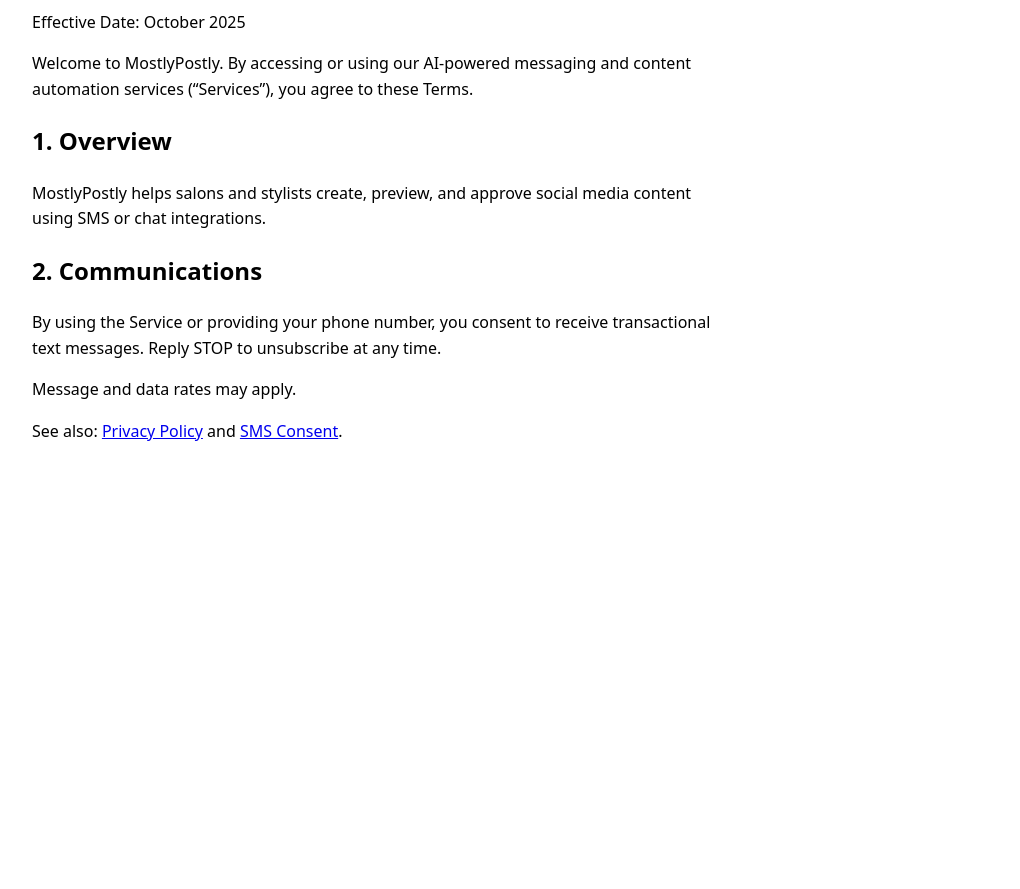
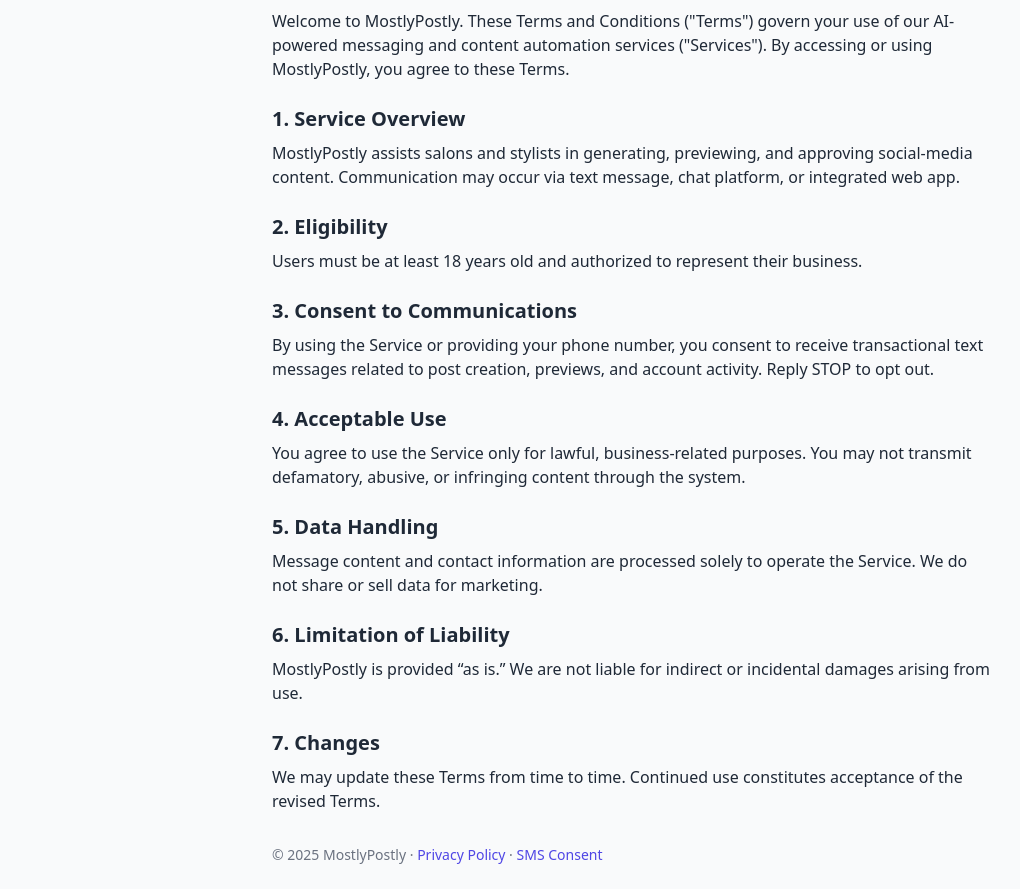
Before and after one commit to mostlypostly/mostlypostly-legal, a plain HTML site: page terms.html in a window 1280 px wide. Shown: the part 103-992 px from the top of the page, without its empty margins (8-1028 px from the left). Before the commit the page ends 800 px from the top, so only its background shows below. Drawn offline with nearby package versions, Linux system fonts and the light colour scheme.

Commit message:
Update terms.html

```diff
--- a/terms.html
+++ b/terms.html
@@ -1,23 +1,65 @@
 <!DOCTYPE html>
 <html lang="en">
 <head>
-  <meta charset="UTF-8">
-  <meta name="viewport" content="width=device-width, initial-scale=1.0">
-  <title>MostlyPostly Terms and Conditions</title>
-  <style>
-    body { font-family: system-ui, sans-serif; margin: 40px; max-width: 700px; line-height: 1.6; }
-    h1 { color: #222; }
-  </style>
+  <meta charset="UTF-8" />
+  <meta name="viewport" content="width=device-width, initial-scale=1.0" />
+  <title>Terms of Service — MostlyPostly</title>
+  <script src="https://cdn.tailwindcss.com"></script>
 </head>
-<body>
-  <h1>MostlyPostly Terms and Conditions</h1>
-  <p>Effective Date: October 2025</p>
-  <p>Welcome to MostlyPostly. By accessing or using our AI-powered messaging and content automation services (“Services”), you agree to these Terms.</p>
-  <h2>1. Overview</h2>
-  <p>MostlyPostly helps salons and stylists create, preview, and approve social media content using SMS or chat integrations.</p>
-  <h2>2. Communications</h2>
-  <p>By using the Service or providing your phone number, you consent to receive transactional text messages. Reply STOP to unsubscribe at any time.</p>
-  <p>Message and data rates may apply.</p>
-  <p>See also: <a href="./privacy.html">Privacy Policy</a> and <a href="./sms-consent.html">SMS Consent</a>.</p>
+<body class="bg-gray-50 text-gray-800">
+  <main class="max-w-3xl mx-auto p-6">
+    <h1 class="text-3xl font-bold mb-4">MostlyPostly Terms and Conditions</h1>
+
+    <p class="mb-4 text-sm text-gray-600">Effective Date: October 2025</p>
+
+    <p class="mb-4">
+      Welcome to MostlyPostly. These Terms and Conditions ("Terms") govern your use of our AI-powered
+      messaging and content automation services ("Services"). By accessing or using MostlyPostly, you
+      agree to these Terms.
+    </p>
+
+    <h2 class="text-xl font-semibold mt-6 mb-2">1. Service Overview</h2>
+    <p class="mb-4">
+      MostlyPostly assists salons and stylists in generating, previewing, and approving social-media content.
+      Communication may occur via text message, chat platform, or integrated web app.
+    </p>
+
+    <h2 class="text-xl font-semibold mt-6 mb-2">2. Eligibility</h2>
+    <p class="mb-4">Users must be at least 18 years old and authorized to represent their business.</p>
+
+    <h2 class="text-xl font-semibold mt-6 mb-2">3. Consent to Communications</h2>
+    <p class="mb-4">
+      By using the Service or providing your phone number, you consent to receive transactional text
+      messages related to post creation, previews, and account activity. Reply STOP to opt out.
+    </p>
+
+    <h2 class="text-xl font-semibold mt-6 mb-2">4. Acceptable Use</h2>
+    <p class="mb-4">
+      You agree to use the Service only for lawful, business-related purposes. You may not transmit
+      defamatory, abusive, or infringing content through the system.
+    </p>
+
+    <h2 class="text-xl font-semibold mt-6 mb-2">5. Data Handling</h2>
+    <p class="mb-4">
+      Message content and contact information are processed solely to operate the Service.
+      We do not share or sell data for marketing.
+    </p>
+
+    <h2 class="text-xl font-semibold mt-6 mb-2">6. Limitation of Liability</h2>
+    <p class="mb-4">
+      MostlyPostly is provided “as is.” We are not liable for indirect or incidental damages arising from use.
+    </p>
+
+    <h2 class="text-xl font-semibold mt-6 mb-2">7. Changes</h2>
+    <p class="mb-4">
+      We may update these Terms from time to time. Continued use constitutes acceptance of the revised Terms.
+    </p>
+
+    <p class="text-sm text-gray-500 mt-8">
+      © 2025 MostlyPostly ·
+      <a href="privacy.html" class="text-indigo-600 hover:underline">Privacy Policy</a> ·
+      <a href="sms-consent.html" class="text-indigo-600 hover:underline">SMS Consent</a>
+    </p>
+  </main>
 </body>
 </html>
```
